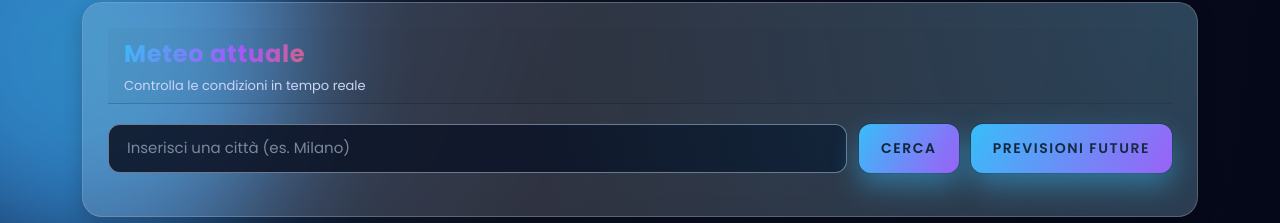
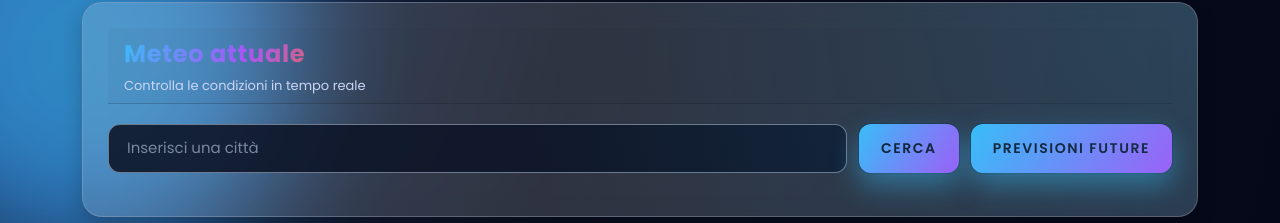
Before and after one commit to Torsello2007/esercitazione_meteo, an Angular app in the folder progetto-meteo/: page /meteo_attuale in a window 1280 px wide. Shown: the part 83-306 px from the top of the page. Built offline with nearby package versions, Linux system fonts and the light colour scheme.

Commit message:
ultime modifiche

```diff
--- a/progetto-meteo/src/app/current-meteo/current-meteo.html
+++ b/progetto-meteo/src/app/current-meteo/current-meteo.html
@@ -10,7 +10,7 @@
     <input
       type="text"
       [(ngModel)]="city"
-      placeholder="Inserisci una città (es. Milano)"
+      placeholder="Inserisci una città"
     />
     <button class="btn-primary" (click)="caricaMeteo()">Cerca</button>
     <button class="btn-primary" (click)="vaiPrevisioni()">Previsioni Future</button>
```
